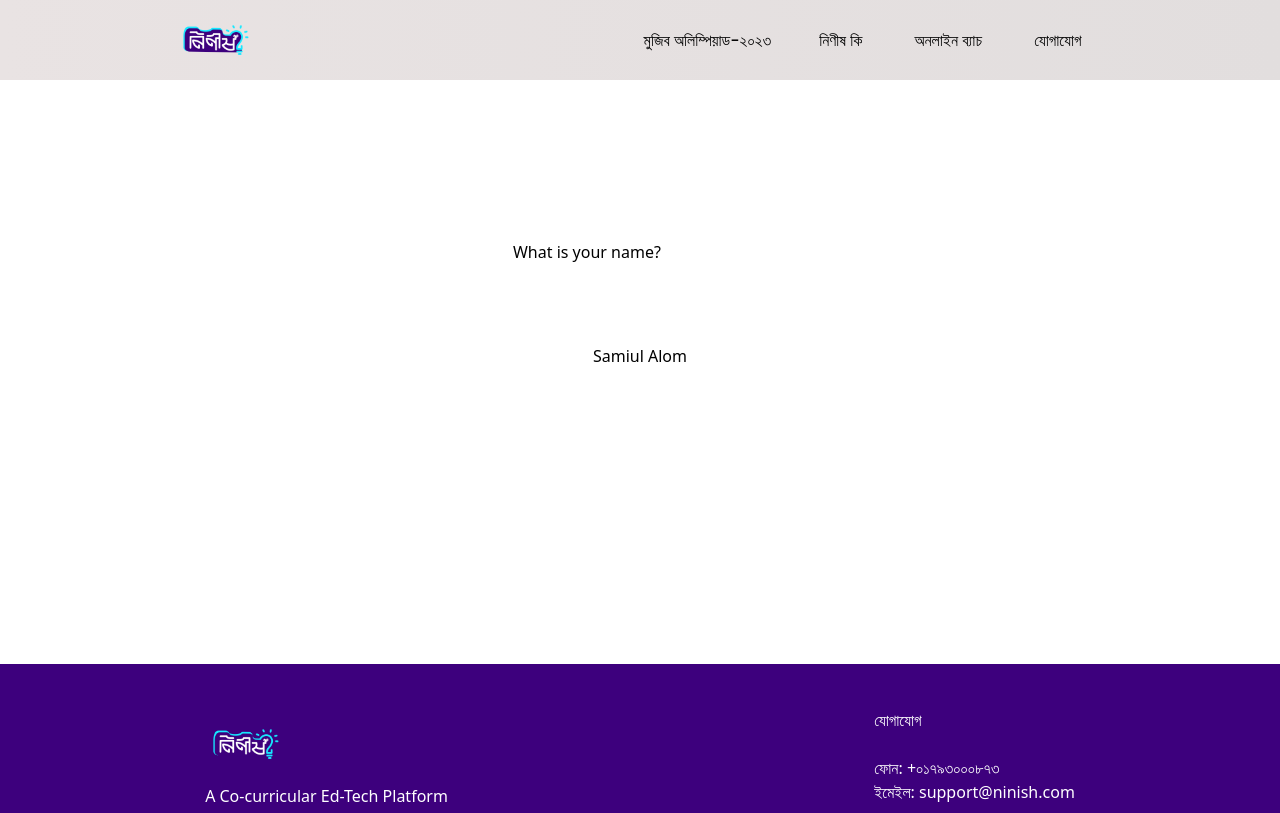
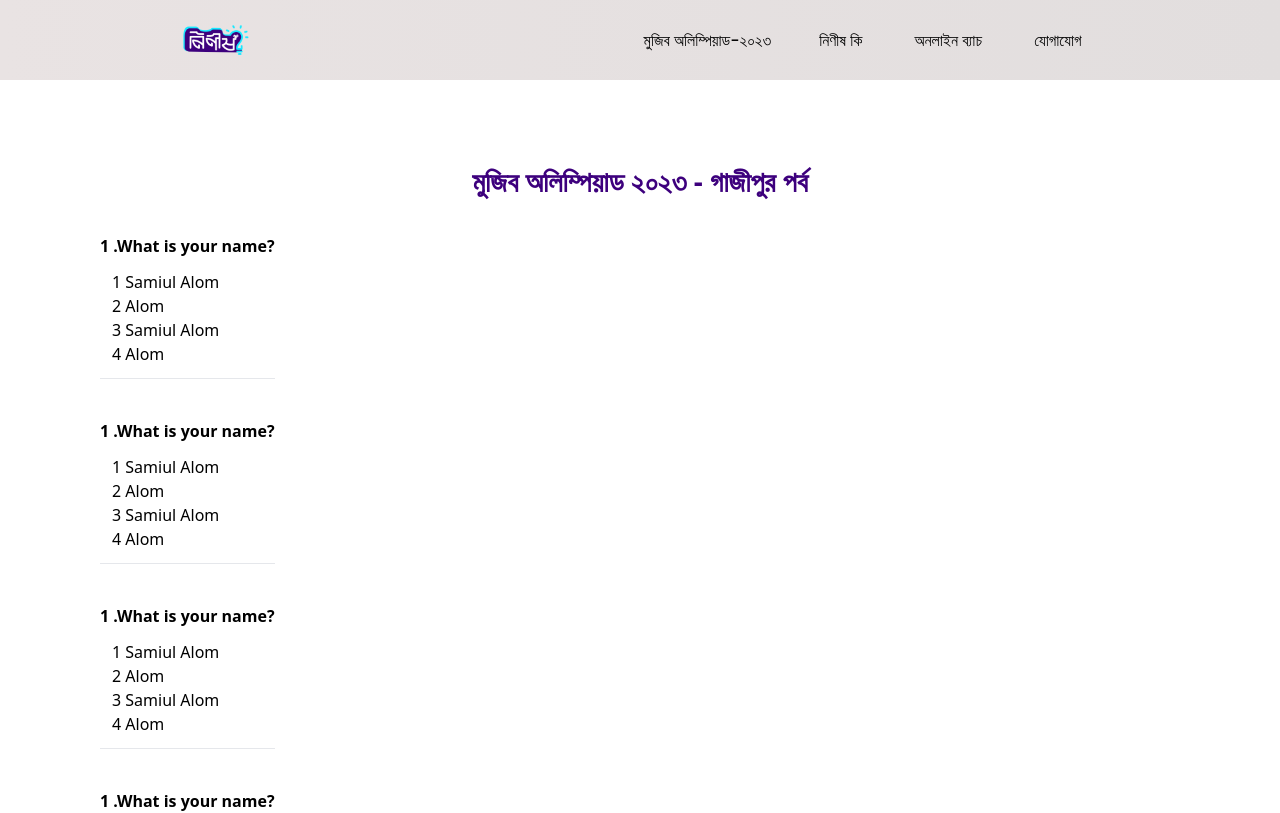
Before and after one commit to SamiulAlom/ninish-project, a React (Create React App) app: page /quiz in a window 1280 px wide. Shown: the top 813 px of the page. Built offline with nearby package versions, Linux system fonts and the light colour scheme; a web font is replaced by a local one.

Commit message:
modified:   src/components/pages/subpage/Form.js 	modified:   src/components/pages/subpage/quiz/Answer.js 	modified:   src/components/pages/subpage/quiz/Question.js 	modified:   src/components/pages/subpage/quiz/Quiz.js

```diff
--- a/src/components/pages/subpage/Form.js
+++ b/src/components/pages/subpage/Form.js
@@ -41,7 +41,7 @@ export default function Form() {
             id="phone"
             required
             placeholder="Enter your phone number"
-            type="number"
+            type="text"
             class="rounded text-[#000] mt-3 block w-[50vw] p-3"
           />
         </div>
--- a/src/components/pages/subpage/quiz/Answer.js
+++ b/src/components/pages/subpage/quiz/Answer.js
@@ -2,9 +2,12 @@ import React from "react";
 
 export default function Answer() {
   return (
-    <div className="flex justify-center bg-white">
-      <div className=" bg-white p-20">
-        <p>Samiul Alom</p>
+    <div className="flex justify-start bg-white">
+      <div className=" bg-white p-3">
+        <p>{1} Samiul Alom</p>
+        <p>{2} Alom</p>
+        <p>{3} Samiul Alom</p>
+        <p> {4} Alom</p>
       </div>
     </div>
   );
--- a/src/components/pages/subpage/quiz/Question.js
+++ b/src/components/pages/subpage/quiz/Question.js
@@ -3,10 +3,11 @@ import Answer from "./Answer";
 
 export default function Question() {
   return (
-    <div className="flex justify-center bg-white">
-      <div className=" bg-white p-20">
-        <h3>What is your name?</h3>
+    <div className="flex justify-start bg-white">
+      <div className=" bg-white p-5">
+        <h3 className="font-bold">{1} .What is your name?</h3>
         <Answer />
+        <hr />
       </div>
     </div>
   );
--- a/src/components/pages/subpage/quiz/Quiz.js
+++ b/src/components/pages/subpage/quiz/Quiz.js
@@ -3,9 +3,24 @@ import Question from "./Question";
 
 export default function Quiz() {
   return (
-    <div className="flex justify-center bg-white">
-      <div style={{ height: "73vh" }} className=" bg-white p-20">
-        <Question />
+    <div className=" min-h-[73vh] bg-white">
+      <div className=" bg-white p-20">
+        <div className="flex justify-center">
+          {" "}
+          <h1 className="text-[28px] text-[#3D007D] pb-3 text-center font-bold">
+            মুজিব অলিম্পিয়াড ২০২৩ - গাজীপুর পর্ব
+          </h1>
+        </div>
+        <div>
+          {" "}
+          <Question />
+          <Question />
+          <Question />
+          <Question />
+          <Question />
+          <Question />
+          <Question />
+        </div>
       </div>
     </div>
   );
```
